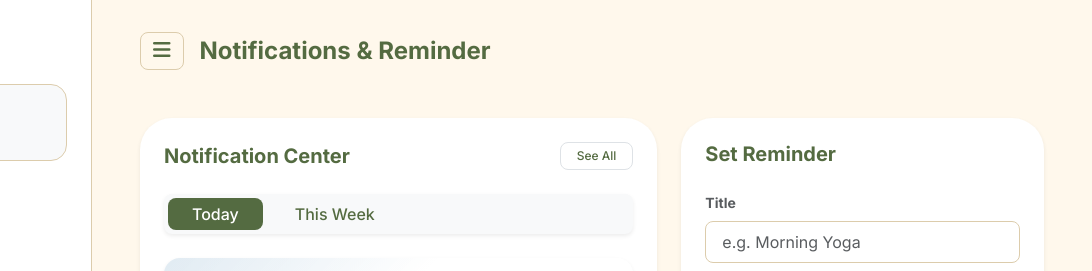
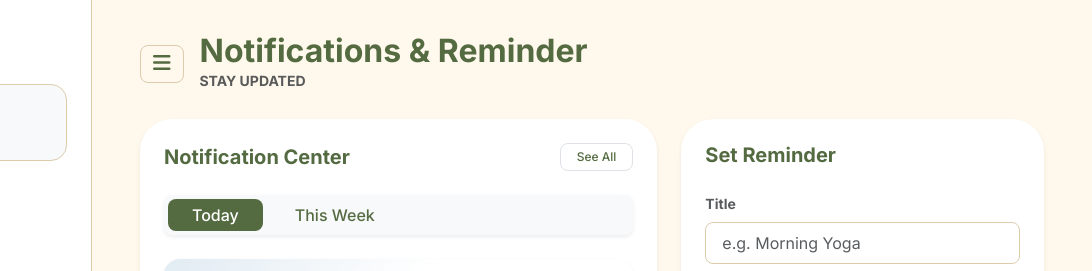
Before and after one commit to bentoplox/WebProgPalingSeronok_Health-and-Fitness-Tracker, a website: page Frontend/html/Notification.html in a window 1280 px wide. Shown: the top 271 px of the page, 188-1280 px from the left. Drawn offline with nearby package versions, Linux system fonts and the light colour scheme; a web font is replaced by a local one.

Commit message:
adjust header nurina + dashboard

```diff
--- a/Frontend/html/Notification.html
+++ b/Frontend/html/Notification.html
@@ -18,12 +18,18 @@
         <div id="sidebar-container"></div>
 
         <main class="main-content">
-            <header class="d-flex align-items-center mb-4 mb-md-5 flex-nowrap">
-                <button id="sidebarToggle"
-                    class="btn btn-outline-secondary border-sand text-olive me-2 me-md-3 rounded-3 flex-shrink-0">
-                    <i class="fa-solid fa-bars fs-5"></i>
-                </button>
-                <h2 class="fw-bold text-olive mb-0 fs-4 fs-md-2 text-truncate-mobile">Notifications & Reminder</h2>
+            <header class="d-flex justify-content-between align-items-center mb-4 ">
+                <div class="d-flex align-items-center">
+                    <!-- Sidebar Toggle Button -->
+                    <button id="sidebarToggle" class="btn btn-outline-secondary border-sand text-olive me-3 rounded-3 ">
+                        <i class="fa-solid fa-bars fs-5"></i>
+                    </button>
+
+                    <div>
+                        <h2 class="fw-bold text-olive mb-0 ">Notifications & Reminder</h2>
+                        <p class="text-muted small fw-bold mb-1 text-uppercase">Stay Updated</p>
+                    </div>
+                </div>
             </header>
 
             <div class="d-lg-none mb-4 text-center">
```
Also changed, not shown: Frontend/html/dashboard.html (+3 -3 lines), Frontend/html/progress.html (+1 -1 lines).
